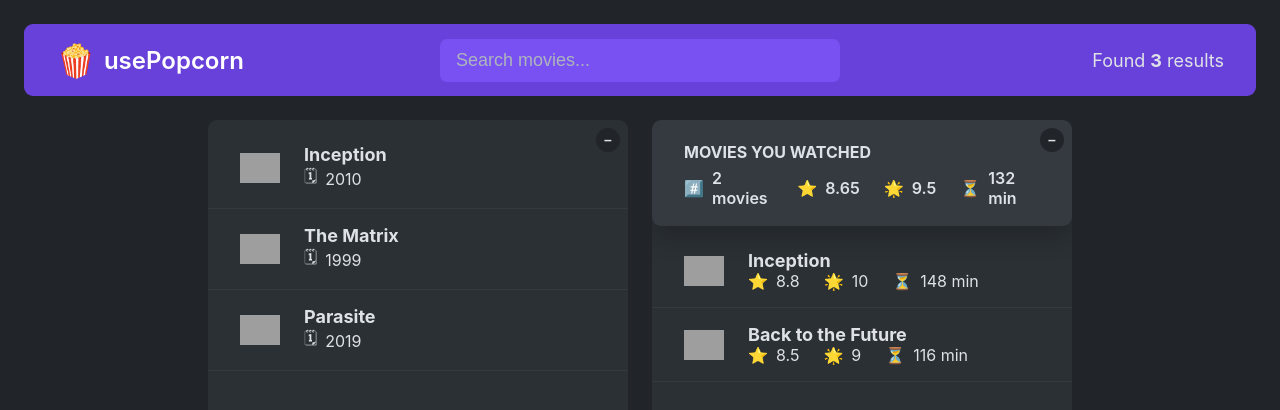
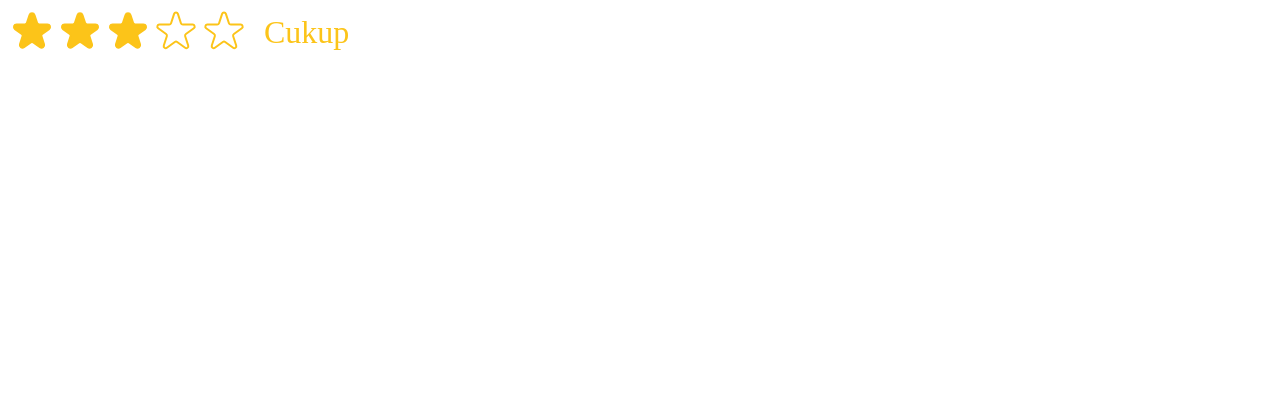
Before and after one commit to akmalzidani/usepopcorn, a React (Vite) app: page / in a window 1280 px wide. Shown: the top 410 px of the page. Built offline with nearby package versions, Linux system fonts and the light colour scheme; grey boxes are pictures that could not be loaded.

Commit message:
add starRating component

```diff
--- /dev/null
+++ b/src/StarRating.jsx
@@ -0,0 +1,167 @@
+import { useState } from "react";
+import PropTypes from "prop-types";
+
+const containerStyle = {
+  display: "flex",
+  alignItems: "center",
+  gap: "1rem",
+};
+
+const starContainerStyle = {
+  display: "flex",
+};
+
+StarRating.propTypes = {
+  maxRating: PropTypes.number,
+  color: PropTypes.string,
+  size: PropTypes.number,
+  className: PropTypes.string,
+  messages: PropTypes.array,
+  defaultRating: PropTypes.number,
+  onSetRating: PropTypes.func,
+};
+
+export default function StarRating({
+  maxRating = 10,
+  color = "#fcc419",
+  size = 48,
+  className = "",
+  messages = [],
+  defaultRating = 0,
+  onSetRating,
+}) {
+  const [rating, setRating] = useState(defaultRating);
+  const [hoverRating, setHoverRating] = useState(defaultRating);
+
+  const stars = [];
+  for (let i = 1; i <= maxRating; i++) {
+    stars.push(i);
+  }
+
+  const textStyle = {
+    lineHeight: "1",
+    margin: "0",
+    color,
+    fontSize: `${size / 1.5}px`,
+  };
+
+  function handleRating(star) {
+    setRating(star);
+    if (onSetRating) {
+      onSetRating(star);
+    }
+  }
+
+  function handleHoverRating(star) {
+    setHoverRating(star);
+  }
+
+  return (
+    <div style={containerStyle} className={className}>
+      <div style={starContainerStyle}>
+        {stars.map((star) => (
+          <Star
+            key={star}
+            onRate={() => handleRating(star)}
+            full={hoverRating ? hoverRating >= star : rating >= star}
+            onHoverIn={() => handleHoverRating(star)}
+            onHoverOut={() => handleHoverRating(0)}
+            color={color}
+            size={size}
+          />
+        ))}
+      </div>
+      <p style={textStyle}>
+        {messages.length === maxRating
+          ? messages[hoverRating ? hoverRating - 1 : rating - 1]
+          : hoverRating || rating || ""}
+      </p>
+    </div>
+  );
+}
+
+Star.propTypes = {
+  onRate: PropTypes.func,
+  full: PropTypes.bool,
+  onHoverIn: PropTypes.func,
+  onHoverOut: PropTypes.func,
+  color: PropTypes.string,
+  size: PropTypes.number,
+};
+
+function Star({ onRate, full, onHoverIn, onHoverOut, color, size }) {
+  const starStyle = {
+    width: `${size}px`,
+    height: `${size}px`,
+    display: "block",
+    cursor: "pointer",
+  };
+
+  return (
+    <span
+      role="button"
+      style={starStyle}
+      onClick={onRate}
+      onMouseEnter={onHoverIn}
+      onMouseLeave={onHoverOut}
+    >
+      {full ? (
+        <svg
+          xmlns="http://www.w3.org/2000/svg"
+          viewBox="0 0 20 20"
+          fill={color}
+          stroke={color}
+        >
+          <path d="M9.049 2.927c.3-.921 1.603-.921 1.902 0l1.07 3.292a1 1 0 00.95.69h3.462c.969 0 1.371 1.24.588 1.81l-2.8 2.034a1 1 0 00-.364 1.118l1.07 3.292c.3.921-.755 1.688-1.54 1.118l-2.8-2.034a1 1 0 00-1.175 0l-2.8 2.034c-.784.57-1.838-.197-1.539-1.118l1.07-3.292a1 1 0 00-.364-1.118L2.98 8.72c-.783-.57-.38-1.81.588-1.81h3.461a1 1 0 00.951-.69l1.07-3.292z" />
+        </svg>
+      ) : (
+        <svg
+          xmlns="http://www.w3.org/2000/svg"
+          fill="none"
+          viewBox="0 0 24 24"
+          stroke={color}
+        >
+          <path
+            strokeLinecap="round"
+            strokeLinejoin="round"
+            strokeWidth="{2}"
+            d="M11.049 2.927c.3-.921 1.603-.921 1.902 0l1.519 4.674a1 1 0 00.95.69h4.915c.969 0 1.371 1.24.588 1.81l-3.976 2.888a1 1 0 00-.363 1.118l1.518 4.674c.3.922-.755 1.688-1.538 1.118l-3.976-2.888a1 1 0 00-1.176 0l-3.976 2.888c-.783.57-1.838-.197-1.538-1.118l1.518-4.674a1 1 0 00-.363-1.118l-3.976-2.888c-.784-.57-.38-1.81.588-1.81h4.914a1 1 0 00.951-.69l1.519-4.674z"
+          />
+        </svg>
+      )}
+    </span>
+  );
+}
+
+/*
+FULL STAR
+
+<svg
+  xmlns="http://www.w3.org/2000/svg"
+  viewBox="0 0 20 20"
+  fill="#000"
+  stroke="#000"
+>
+  <path
+    d="M9.049 2.927c.3-.921 1.603-.921 1.902 0l1.07 3.292a1 1 0 00.95.69h3.462c.969 0 1.371 1.24.588 1.81l-2.8 2.034a1 1 0 00-.364 1.118l1.07 3.292c.3.921-.755 1.688-1.54 1.118l-2.8-2.034a1 1 0 00-1.175 0l-2.8 2.034c-.784.57-1.838-.197-1.539-1.118l1.07-3.292a1 1 0 00-.364-1.118L2.98 8.72c-.783-.57-.38-1.81.588-1.81h3.461a1 1 0 00.951-.69l1.07-3.292z"
+  />
+</svg>
+
+
+EMPTY STAR
+
+<svg
+  xmlns="http://www.w3.org/2000/svg"
+  fill="none"
+  viewBox="0 0 24 24"
+  stroke="#000"
+>
+  <path
+    strokeLinecap="round"
+    strokeLinejoin="round"
+    strokeWidth="{2}"
+    d="M11.049 2.927c.3-.921 1.603-.921 1.902 0l1.519 4.674a1 1 0 00.95.69h4.915c.969 0 1.371 1.24.588 1.81l-3.976 2.888a1 1 0 00-.363 1.118l1.518 4.674c.3.922-.755 1.688-1.538 1.118l-3.976-2.888a1 1 0 00-1.176 0l-3.976 2.888c-.783.57-1.838-.197-1.538-1.118l1.518-4.674a1 1 0 00-.363-1.118l-3.976-2.888c-.784-.57-.38-1.81.588-1.81h4.914a1 1 0 00.951-.69l1.519-4.674z"
+  />
+</svg>
+
+*/
--- a/src/main.jsx
+++ b/src/main.jsx
@@ -1,10 +1,16 @@
-import { StrictMode } from 'react'
-import { createRoot } from 'react-dom/client'
-import App from './App.jsx'
-import './index.css'
+import { StrictMode } from "react";
+import { createRoot } from "react-dom/client";
+// import App from './App.jsx'
+// import './index.css'
+import StarRating from "./StarRating";
 
-createRoot(document.getElementById('root')).render(
+createRoot(document.getElementById("root")).render(
   <StrictMode>
-    <App />
-  </StrictMode>,
-)
+    {/* <App /> */}
+    <StarRating
+      maxRating={5}
+      messages={["Jelek aja belum", "Jelek", "Cukup", "Oke", "GG"]}
+      defaultRating={3}
+    />
+  </StrictMode>
+);
```
Also changed, not shown: src/index.css (+0 -33 lines).
